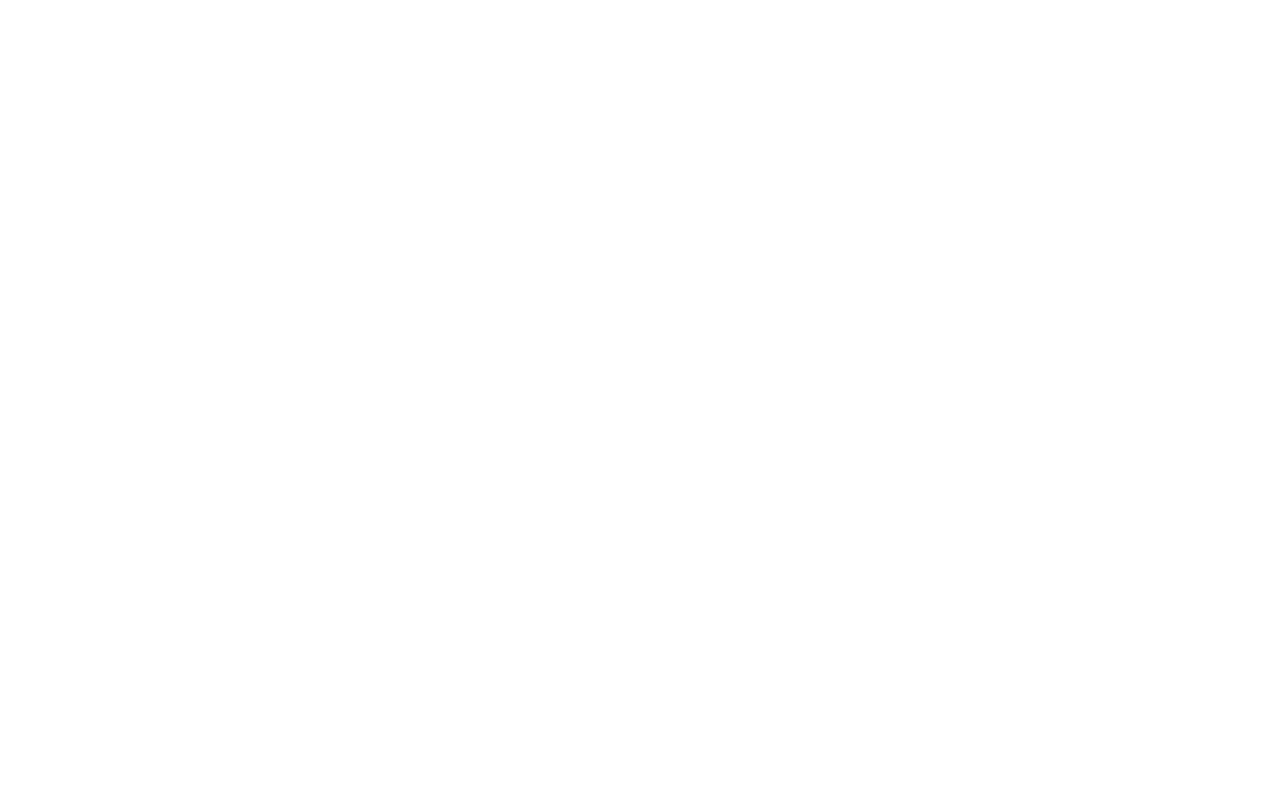
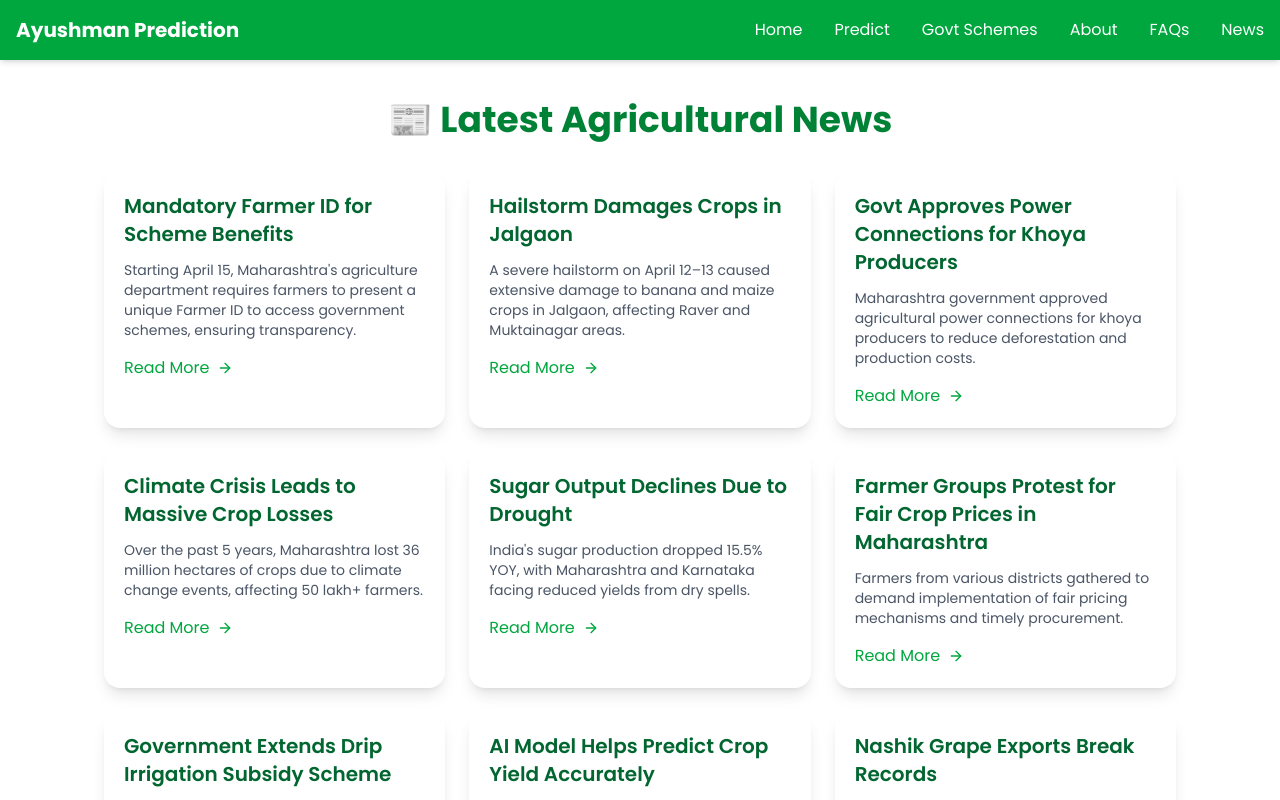
Before and after one commit to abhishekpaturkar/final, a React (Vite) app in the folder Frontend/: page /news in a window 1280 px wide. Before the commit this address had no page. Shown: the top 800 px of the page. Built offline with nearby package versions, Linux system fonts and the light colour scheme.

Commit message:
news added

```diff
--- a/Frontend/package.json
+++ b/Frontend/package.json
@@ -14,6 +14,8 @@
     "axios": "^1.8.4",
     "chart.js": "^4.4.9",
     "classnames": "^2.5.1",
+    "framer-motion": "^12.7.3",
+    "lucide-react": "^0.488.0",
     "react": "^19.0.0",
     "react-dom": "^19.0.0",
     "react-icons": "^5.5.0",
--- a/Frontend/src/App.jsx
+++ b/Frontend/src/App.jsx
@@ -5,6 +5,7 @@ import Prediction from './Pages/Prediction';
 import Scheme from './Pages/Scheme';
 import About from './Pages/About';
 import FAQ from './Pages/FAQ';
+import News from './Pages/News';
 
 function App() {
   return (
@@ -14,6 +15,7 @@ function App() {
       <Route path="/schemes" element={<Scheme />} />
       <Route path="/about" element={<About />} />
       <Route path="/FAQ" element={<FAQ />} />
+      <Route path="/news" element={<News />} />
     </Routes>
   );
 }
--- a/Frontend/src/Components/Navbar.jsx
+++ b/Frontend/src/Components/Navbar.jsx
@@ -12,6 +12,7 @@ function Navbar() {
           <Link to="/schemes" className="hover:text-yellow-300 transition-colors duration-300">Govt Schemes</Link>
           <Link to="/about" className="hover:text-yellow-300 transition-colors duration-300">About</Link>
           <Link to="/FAQ" className="hover:text-yellow-300 transition-colors duration-300">FAQs</Link>
+          <Link to="/news" className="hover:text-yellow-300 transition-colors duration-300">News</Link>
         </div>
       </div>
     </nav>
--- /dev/null
+++ b/Frontend/src/Pages/News.jsx
@@ -0,0 +1,110 @@
+import React from "react";
+import { Card, CardContent } from "../Components/ui/card";
+import { motion } from "framer-motion";
+import { ArrowRight } from "lucide-react";
+import Navbar from "../Components/Navbar";
+
+const newsItems = [
+    {
+      title: "Mandatory Farmer ID for Scheme Benefits",
+      description:
+        "Starting April 15, Maharashtra's agriculture department requires farmers to present a unique Farmer ID to access government schemes, ensuring transparency.",
+      link: "https://www.freepressjournal.in/mumbai/maharashtra-makes-farmer-id-mandatory-for-agricultural-scheme-benefits-from-april-15",
+    },
+    {
+      title: "Hailstorm Damages Crops in Jalgaon",
+      description:
+        "A severe hailstorm on April 12–13 caused extensive damage to banana and maize crops in Jalgaon, affecting Raver and Muktainagar areas.",
+      link: "https://www.freepressjournal.in/pune/maharashtra-news-hailstorm-damages-crops-across-jalgaon",
+    },
+    {
+      title: "Govt Approves Power Connections for Khoya Producers",
+      description:
+        "Maharashtra government approved agricultural power connections for khoya producers to reduce deforestation and production costs.",
+      link: "https://timesofindia.indiatimes.com/city/aurangabad/maharashtra-govts-nod-to-agricultural-power-connection-to-khoya-producers-to-save-trees-lower-costs/articleshow/119952173.cms",
+    },
+    {
+      title: "Climate Crisis Leads to Massive Crop Losses",
+      description:
+        "Over the past 5 years, Maharashtra lost 36 million hectares of crops due to climate change events, affecting 50 lakh+ farmers.",
+      link: "https://www.hindustantimes.com/cities/pune-news/climate-crisis-causing-massive-crop-losses-for-maharashtra-farmers-101682620420430.html",
+    },
+    {
+      title: "Sugar Output Declines Due to Drought",
+      description:
+        "India's sugar production dropped 15.5% YOY, with Maharashtra and Karnataka facing reduced yields from dry spells.",
+      link: "https://www.reuters.com/markets/commodities/indian-sugar-output-down-155-yr-on-yr-cane-yields-fall-trade-body-says-2025-01-02/",
+    },
+    {
+      title: "Farmer Groups Protest for Fair Crop Prices in Maharashtra",
+      description:
+        "Farmers from various districts gathered to demand implementation of fair pricing mechanisms and timely procurement.",
+      link: "https://indianexpress.com/article/cities/mumbai/maharashtra-farmers-protest-demand-fair-crop-prices-9245112/"
+    },
+    {
+      title: "Government Extends Drip Irrigation Subsidy Scheme",
+      description:
+        "To tackle water scarcity, the state has extended subsidies for installing drip irrigation systems in arid regions.",
+      link: "https://www.livemint.com/news/india/maharashtra-extends-drip-irrigation-subsidy-scheme-11707383981232.html"
+    },
+    {
+      title: "AI Model Helps Predict Crop Yield Accurately",
+      description:
+        "An AI-powered forecasting system introduced in Maharashtra claims to predict crop yields with over 90% accuracy.",
+      link: "https://www.business-standard.com/article/economy-policy/maharashtra-ai-crop-prediction-2025-117040401201_1.html"
+    },
+    {
+      title: "Nashik Grape Exports Break Records",
+      description:
+        "Grape farmers in Nashik celebrated record exports this season driven by favorable weather and international demand.",
+      link: "https://timesofindia.indiatimes.com/city/nashik/nashik-grape-export-breaks-record-2025/articleshow/119761211.cms"
+    },
+    {
+      title: "Organic Farming Sees Surge in Kolhapur",
+      description:
+        "Kolhapur district reports over 5,000 farmers shifting to organic farming as demand for chemical-free produce rises.",
+      link: "https://economictimes.indiatimes.com/news/economy/agriculture/kolhapur-farmers-embrace-organic-farming-2025/articleshow/119789512.cms"
+    }
+  ];
+
+const News = () => {
+  return (
+    <>
+
+    <Navbar />
+    <div className="p-6 md:p-10 max-w-6xl mx-auto">
+      <h1 className="text-4xl font-bold text-center mb-8 text-green-700">
+        📰 Latest Agricultural News
+      </h1>
+      <div className="grid grid-cols-1 sm:grid-cols-2 lg:grid-cols-3 gap-6">
+        {newsItems.map((news, index) => (
+          <motion.div
+            whileHover={{ scale: 1.03 }}
+            transition={{ duration: 0.3 }}
+            key={index}
+          >
+            <Card className="rounded-2xl shadow-lg h-full">
+              <CardContent className="p-5">
+                <h2 className="text-xl font-semibold text-green-800 mb-3">
+                  {news.title}
+                </h2>
+                <p className="text-sm text-gray-600 mb-4">{news.description}</p>
+                <a
+                  href={news.link}
+                  target="_blank"
+                  rel="noopener noreferrer"
+                  className="text-green-600 flex items-center hover:underline"
+                >
+                  Read More <ArrowRight className="ml-2 w-4 h-4" />
+                </a>
+              </CardContent>
+            </Card>
+          </motion.div>
+        ))}
+      </div>
+    </div>
+    </>
+  );
+};
+
+export default News;
```
Also changed, not shown: 1 other file (tests, documents, lock files or other folders).
